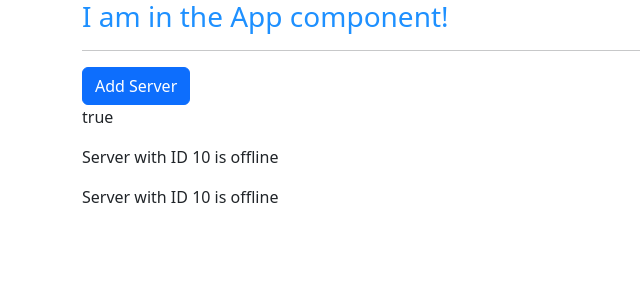
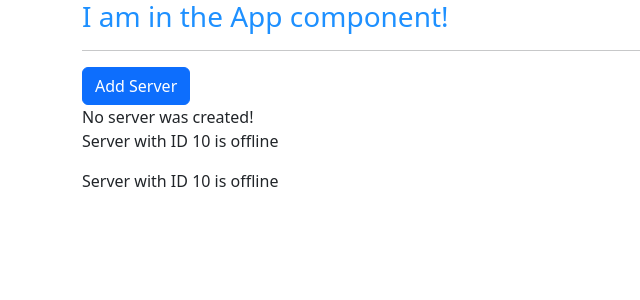
Before and after one commit to Inuyasha5689/Angular4-First-App, an Angular app: page / in a window 1280 px wide. Shown: the top 300 px of the page, without its empty margins (0-640 px from the left). Built offline with nearby package versions, Linux system fonts and the light colour scheme.

Commit message:
Event binding!

```diff
--- a/src/app/servers/servers.component.html
+++ b/src/app/servers/servers.component.html
@@ -1,4 +1,6 @@
-<button class="btn btn-primary" [disabled]="!allowNewServer">Add Server</button>
-<p [innerText]="allowNewServer"></p>
+<button class="btn btn-primary" [disabled]="!allowNewServer" (click)="onCreateServer()">Add Server</button>
+<!--<p [innerText]="allowNewServer"></p>-->
+<br>
+{{ serverCreationStatus }}
 <app-server></app-server>
 <app-server></app-server>
--- a/src/app/servers/servers.component.ts
+++ b/src/app/servers/servers.component.ts
@@ -13,6 +13,7 @@
 export class ServersComponent implements OnInit {
 
   allowNewServer = false;
+  serverCreationStatus = 'No server was created!';
 
   constructor() {
     setTimeout(() => {
@@ -23,4 +24,8 @@
   ngOnInit() {
   }
 
+  onCreateServer() {
+    this.serverCreationStatus = 'Server was created!';
+  }
+
 }
```
